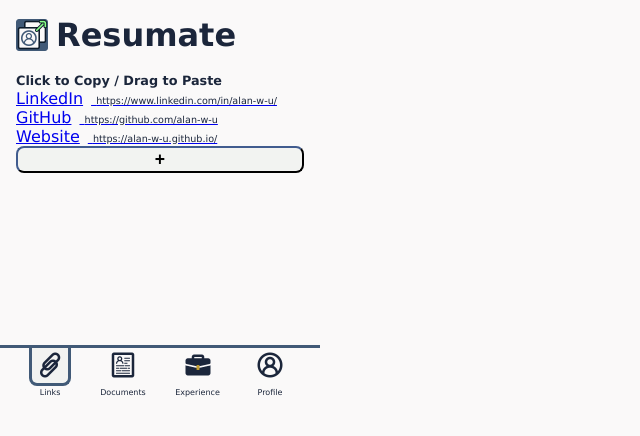
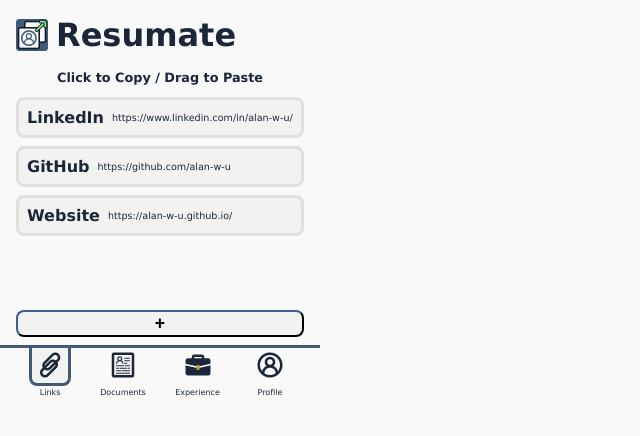
Before and after one commit to alan-w-u/resumate, a React (Vite) app: page / in a window 1280 px wide. Shown: the top 436 px of the page, without its empty margins (0-640 px from the left). Built offline with nearby package versions, Linux system fonts and the light colour scheme.

Commit message:
Implement dynamic prompt

```diff
--- a/src/App.tsx
+++ b/src/App.tsx
@@ -5,6 +5,10 @@
 
 function App() {
   const [tab, setTab] = useState('links');
+  const promptText: Record<string, string> = {
+    links: 'Click to Copy / Drag to Paste',
+    documents: 'Drag to Upload',
+  }
 
   return (
     <>
@@ -13,8 +17,9 @@
         <h1>Resumate</h1>
       </header>
       <main>
+        <span className='prompt'>{promptText[tab]}</span>
         {tab === 'links' && <Links />}
-        {tab === 'documents' && <Documents/>}
+        {tab === 'documents' && <Documents />}
       </main>
       <nav>
         <input type="radio" name="tab" id="links" onChange={() => setTab('links')} defaultChecked />
--- a/src/assets/Link.tsx
+++ b/src/assets/Link.tsx
@@ -6,10 +6,10 @@
   }
 
   return (
-    <a href={props.url} className='url-container'>
-      <div className='link' onClick={copy}>
+    <a href={props.url} className='link-container'>
+      <div className='link asset' onClick={copy}>
         <span className='title'>{props.title}</span>
-        <span> </span> {/* Spacer for drag data */}
+        <span> </span> {/* Spacer for prompt/hint that appears when dragging a link */}
         <span className='url'>{props.url}</span>
       </div>
     </a>
--- a/src/assets/Links.tsx
+++ b/src/assets/Links.tsx
@@ -4,8 +4,7 @@
 
 function Links() {
   return (
-    <div className='links'>
-      <span className='prompt'>Click to Copy / Drag to Paste</span>
+    <div className='links asset-container'>
       <Link title={'LinkedIn'} url={'https://www.linkedin.com/in/alan-w-u/'} />
       <Link title={'GitHub'} url={'https://github.com/alan-w-u'} />
       <Link title={'Website'} url={'https://alan-w-u.github.io/'} />
```
